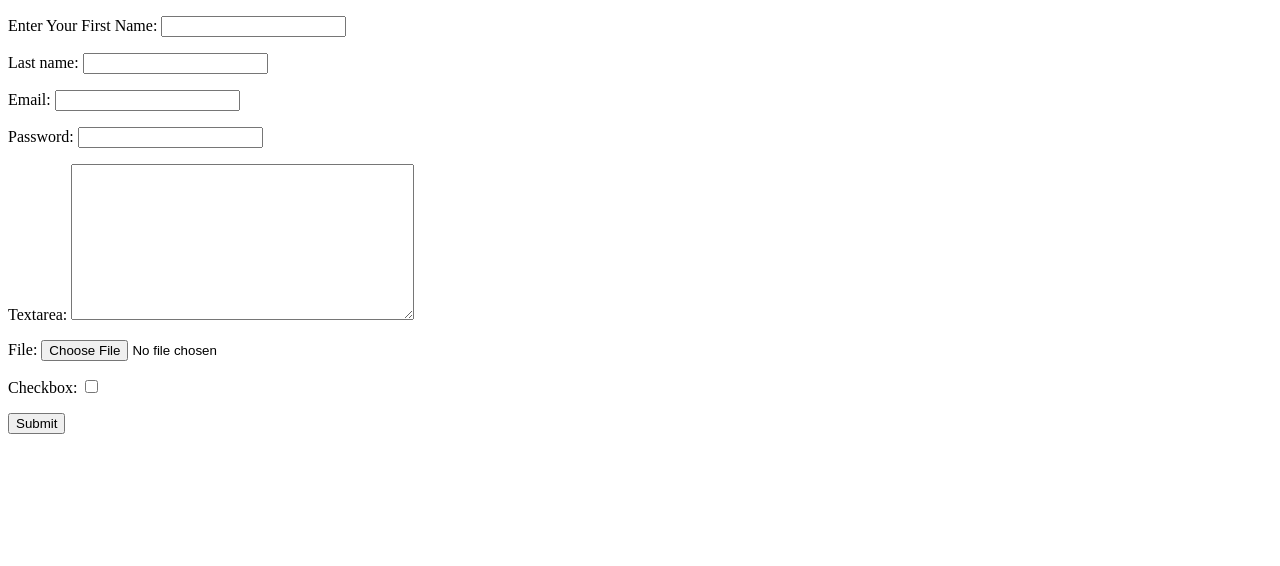
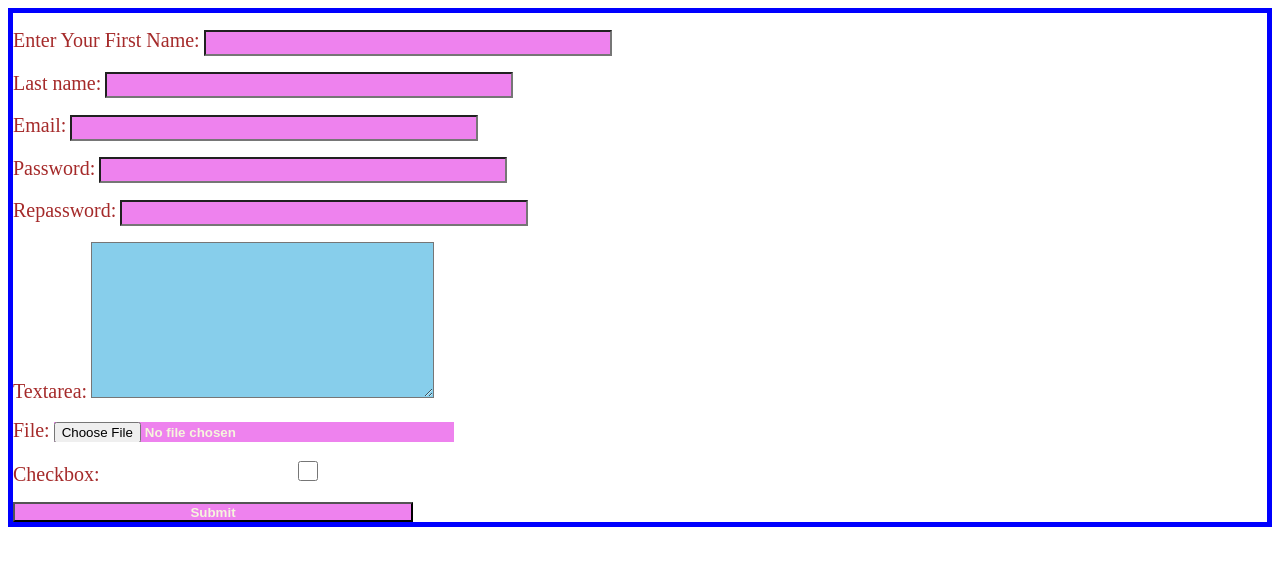
Before and after one commit to shaaakib/AiQuest, a Django app: page /blog/f/ in a window 1280 px wide. Shown: the top 566 px of the page. Run offline with Django 5.2, Linux system fonts and the light colour scheme.

Commit message:
Style in Form, Match Password & RePassword

```diff
--- a/studymart/Blogs/forms.py
+++ b/studymart/Blogs/forms.py
@@ -1,10 +1,20 @@
 from django import forms
+from django.core import validators
+
 
 class TeacherRegistration(forms.Form):
     first_name = forms.CharField(label='Enter Your First Name')
     last_name = forms.CharField()
     email = forms.EmailField()
     password = forms.CharField(widget=forms.PasswordInput)
+    repassword = forms.CharField(widget=forms.PasswordInput)
     textarea = forms.CharField(widget=forms.Textarea)
     file = forms.CharField(widget=forms.FileInput)
     Checkbox = forms.CharField(widget=forms.CheckboxInput)
+
+    def clean(self):
+        clean_data = super().clean()
+        rightpass = self.cleaned_data['password']
+        wrongpass = self.cleaned_data['repassword']
+        if rightpass != wrongpass:
+            raise forms.ValidationError('Password does not match')
--- a/studymart/Blogs/views.py
+++ b/studymart/Blogs/views.py
@@ -10,9 +10,9 @@ def blog1(request):
 def showformsdata(request):
     if request.method == 'POST':
         fm = TeacherRegistration(request.POST)
-        print(fm)
-        print('This is post statement')
-        print(fm.cleaned_data)
+        if fm.is_valid():
+         print(fm.cleaned_data['password'])
+         print(fm.cleaned_data['repassword'])
     else:
      fm = TeacherRegistration()
      print('This is get statement')
--- /dev/null
+++ b/studymart/static/css/form.css
@@ -0,0 +1,17 @@
+form {
+  border: 5px solid blue;
+}
+label {
+  font-size: 20px;
+  color: brown;
+}
+input {
+  height: 20px;
+  width: 400px;
+  background-color: violet;
+  color: beige;
+  font-weight: 900;
+}
+#id_textarea {
+  background-color: skyblue;
+}
--- a/studymart/templates/blogs/forms.html
+++ b/studymart/templates/blogs/forms.html
@@ -1,13 +1,15 @@
 <!DOCTYPE html>
+{% load static %}
 <html lang="en">
   <head>
     <meta charset="UTF-8" />
     <meta name="viewport" content="width=device-width, initial-scale=1.0" />
     <meta http-equiv="X-UA-Compatible" content="ie=edge" />
+    <link rel="stylesheet" href={% static "css/form.css" %}/>
     <title>Form</title>
   </head>
   <body>
-    <form method="POST" novalidate>
+    <form method="POST">
       {% csrf_token %} {{form.as_p}}
       <input type="Submit" value="Submit" />
     </form>
```
